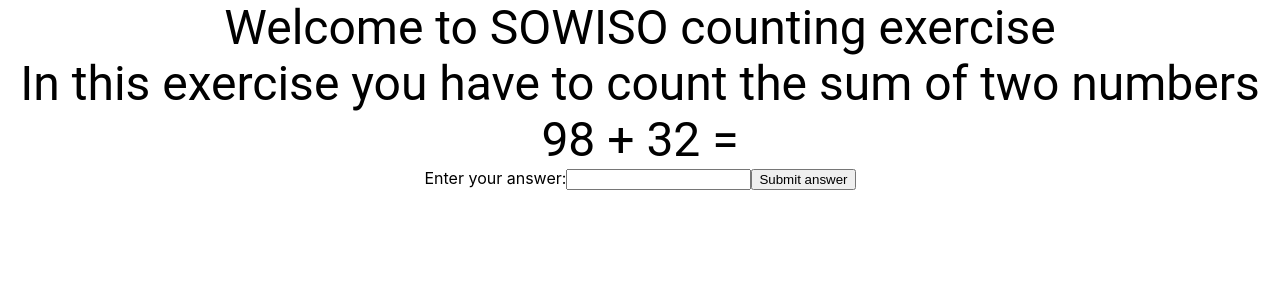
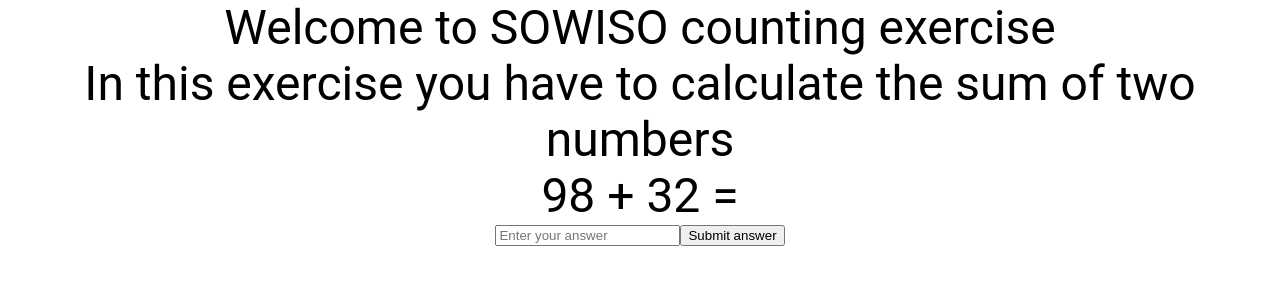
Before and after one commit to andreyroizin/sowiso-count-exercise, a React (Create React App) app: page / in a window 1280 px wide. Shown: the top 300 px of the page. Built offline with nearby package versions, Linux system fonts and the light colour scheme.

Commit message:
try again button

```diff
--- a/src/countExercise.js
+++ b/src/countExercise.js
@@ -24,18 +24,17 @@
         };
         if (!this.state.correctAnswer){
             return <>
-                <div align="center">
+                <div align="center" >
                     <Typography variant="h3" >
-                        Welcome to SOWISO counting exercise<br/>In this exercise you have to count the sum of two numbers
-                        <br/>{this.state.firstNumber} + {this.state.secondNumber}  = <br/>
+                        Welcome to SOWISO counting exercise<br/>In this exercise you have to calculate the sum of two numbers
+                        <br/>{this.state.firstNumber} + {this.state.secondNumber}  =
                     </Typography>
                     <form onSubmit={handleUserAnswerSubmit}>
-                        <label>Enter your answer:
                             <input
+                                placeholder={"Enter your answer"}
                                 type="number"
                                 onChange={(e) => this.setState({userAnswer : e.target.value})}
                             />
-                        </label>
                         <input type="submit" value="Submit answer"/>
                     </form>
                 </div>
@@ -47,7 +46,7 @@
                     Congratulations!<br/>
                     Your answer is correct
                 </Typography>
-                <Button onClick={() => resetState()}>Try again</Button>
+                <Button variant="contained" color="primary" onClick={() => resetState()}>Try again</Button>
             </div>
             </>
 
```
